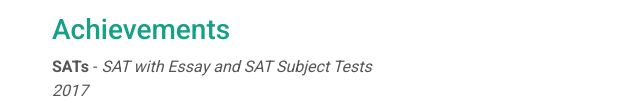
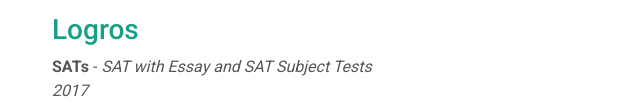
Before and after one commit to delatorrejuanchi/delatorrejuanchi.github.io, a plain HTML site: page index.html in a window 1280 px wide. Shown: the part 2126-2229 px from the top of the page, without its empty margins (604-1244 px from the left). Drawn offline with nearby package versions, Linux system fonts and the light colour scheme.

Commit message:
missing translation

```diff
--- a/index.html
+++ b/index.html
@@ -110,7 +110,7 @@
                             <p><b>Curso de Oratoria</b> - <i>Universidad Tecnológica Nacional</i></p>
                         </div>
 
-                        <h3 class="accent-text">Achievements</h3>
+                        <h3 class="accent-text">Logros</h3>
                         <div class="item">
                             <p class="subtitle"><b>SATs</b> - <i>SAT with Essay and SAT Subject Tests</i></p>
                             <p><i>2017</i></p>
```
